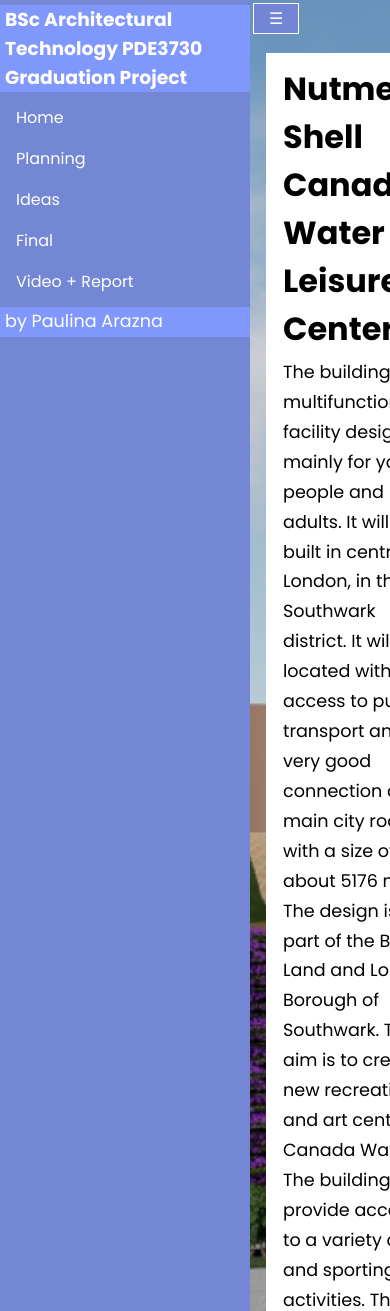
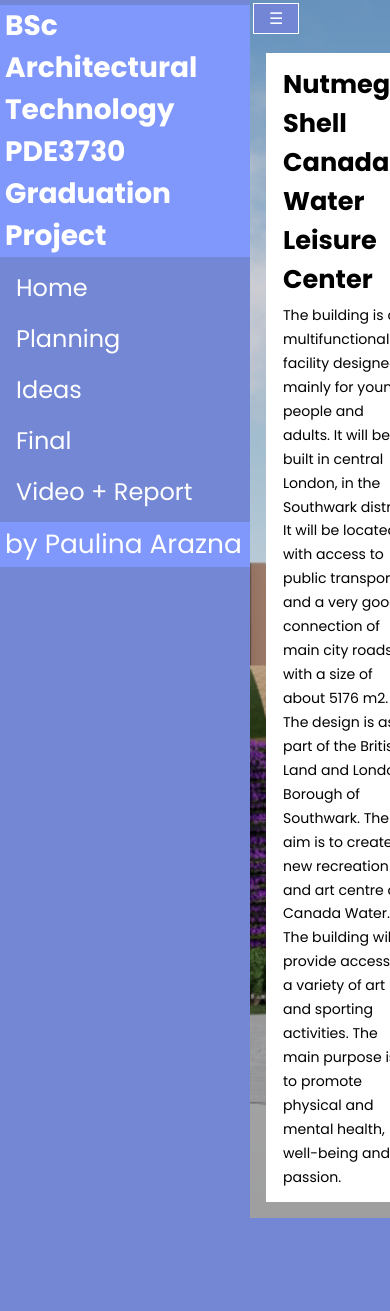
Before and after one commit to lukiwlosek/bajla_website, a Django app: page / in a window 390 px wide; the page is wider, and only the part inside the window is pictured. Shown: the top 1311 px of that part. After the commit the page ends 1218 px from the top of that part, so only its background shows below. Run offline with Django 3.2, Linux system fonts and the light colour scheme; some libraries are stand-ins or nearby versions.

Commit message:
changed font size

```diff
--- a/static/style.css
+++ b/static/style.css
@@ -81,6 +81,7 @@
   min-width: 250px;
   max-width: 250px;
   min-height: 100vh;
+  font-size:1.5rem;
   color: white;
 }
 .active {
@@ -135,4 +136,7 @@
   .row{
     grid-template-columns: repeat(1, 1fr);
   }
+  body{
+    font-size:0.8rem;
+  }
 }
```
